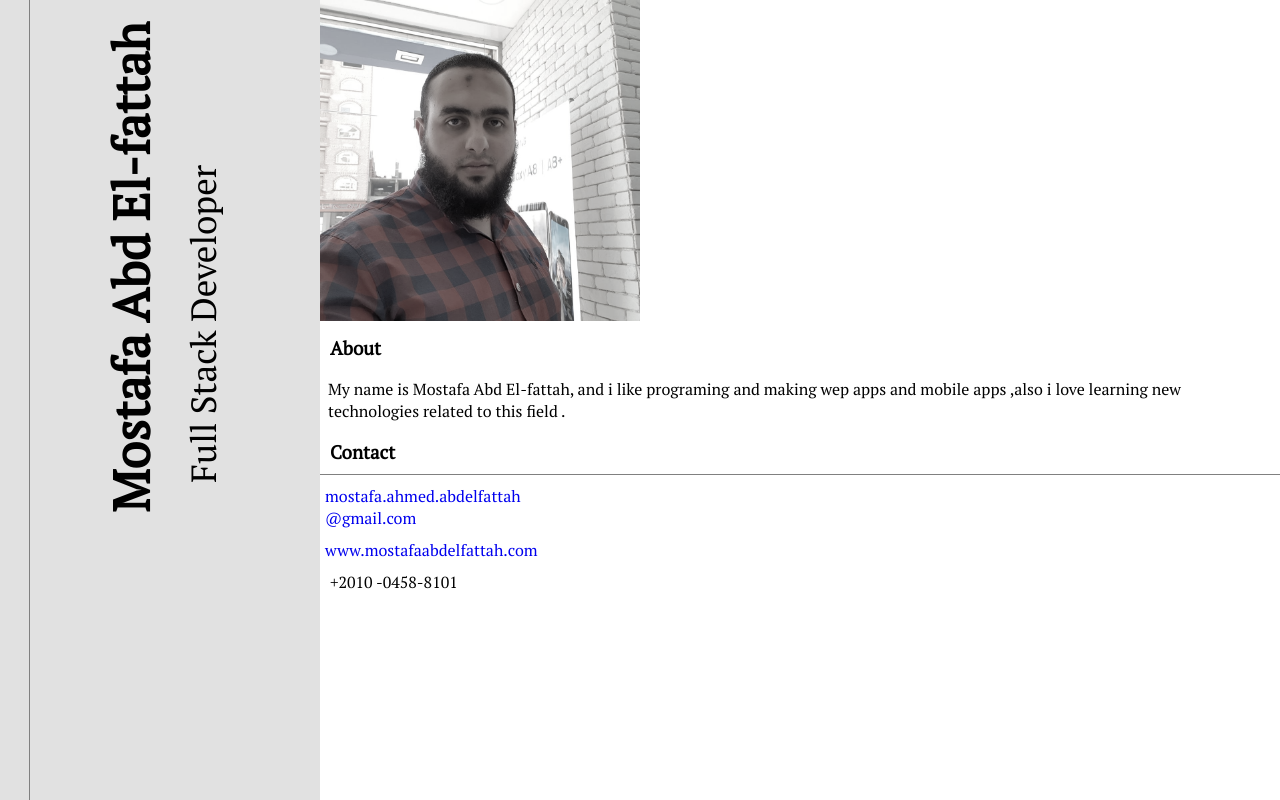
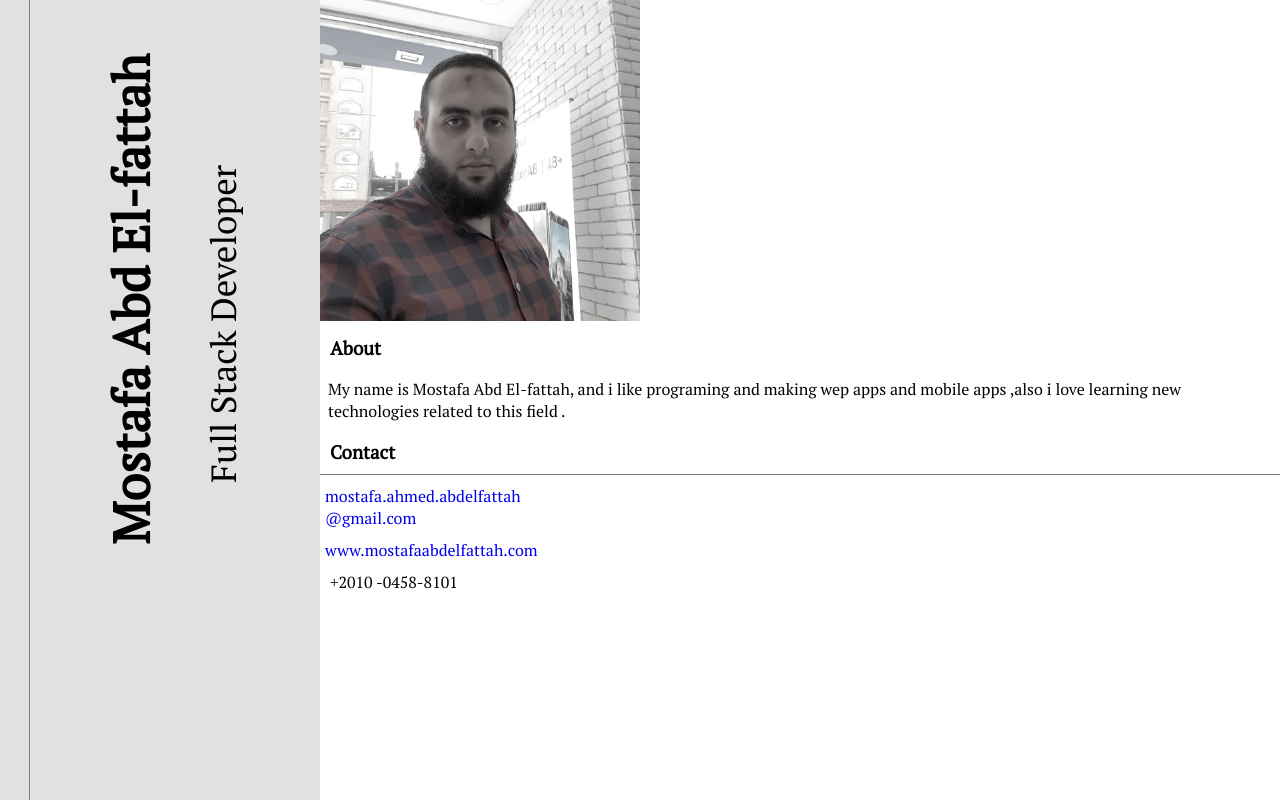
Before and after one commit to Mostafa-AbdElfattah/simpleportfolio, a plain HTML site: page index.html in a window 1280 px wide. Drawn offline with Linux system fonts and the light colour scheme.

Commit message:
Add files via upload

```diff
--- a/style.css
+++ b/style.css
@@ -32,7 +32,7 @@ body {
 }
 
 .myName {
-  transform: rotate(-90deg) translate(-32rem, 0);
+  transform: rotate(-90deg) translate(-34rem, 0);
   transform-origin: 0 0;
   width: 100vh;
   font-size: 50px;
@@ -44,7 +44,7 @@ body {
   transform-origin: 0 0;
   width: 100vh;
   font-size: 35px;
-  padding-top: 180px;
+  padding-top: 200px;
 }
 
 .content {
```
